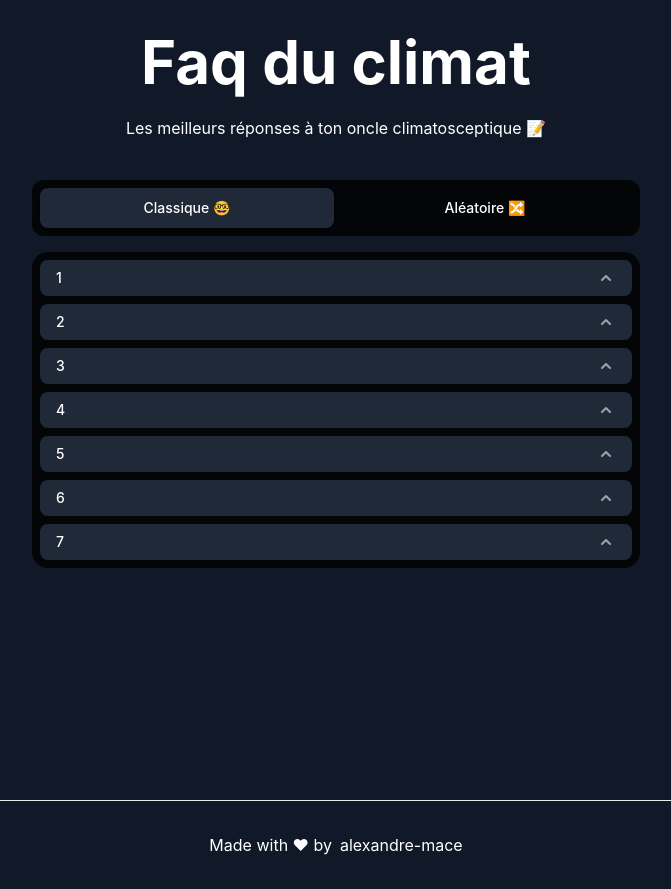
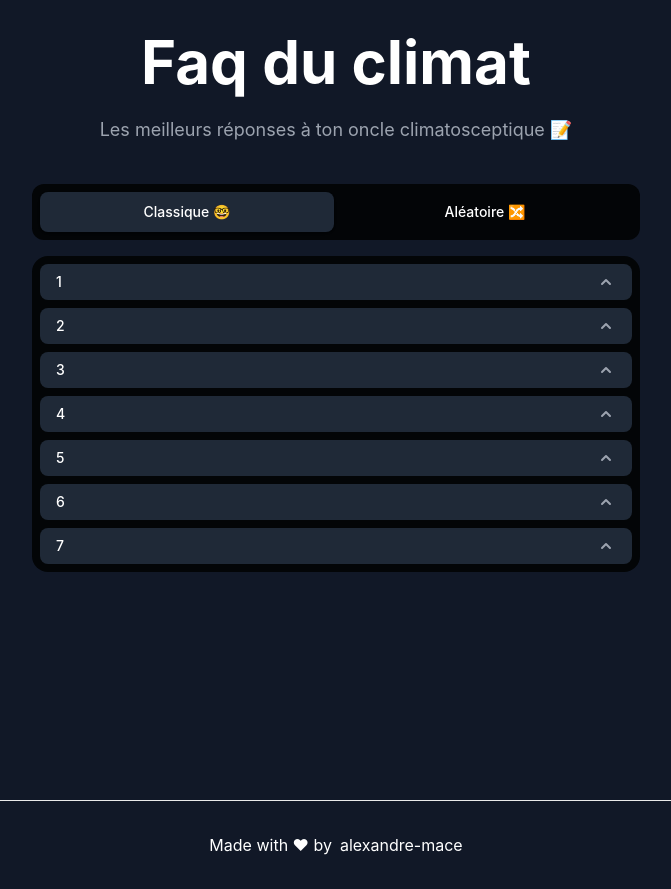
Before and after one commit to alexandre-mace/faqduclimat, a Next.js app: page / in a window 1280 px wide. Shown: the whole page, without its empty margins (304-975 px from the left). Built offline with nearby package versions, Linux system fonts and the light colour scheme.

Commit message:
Update slogan UI

```diff
--- a/pages/index.js
+++ b/pages/index.js
@@ -15,7 +15,7 @@ export default function Home() {
                 <h1 className="text-4xl md:text-6xl font-bold">
                     Faq du climat
                 </h1>
-                <p className={"mt-6 text-center"}>Les meilleurs réponses à ton oncle climatosceptique 📝</p>
+                <p className={"mt-6 text-center text-fdark-200 text-lg"}>Les meilleurs réponses à ton oncle climatosceptique 📝</p>
                 <ModeSelector/>
             </main>
 
--- a/tailwind.config.js
+++ b/tailwind.config.js
@@ -14,6 +14,7 @@ module.exports = {
           // 500: '#474376',
         },
         'fdark': {
+          200: '#9ca3af',
           300: '#1F2937',
           500: '#030507'
         },
```
